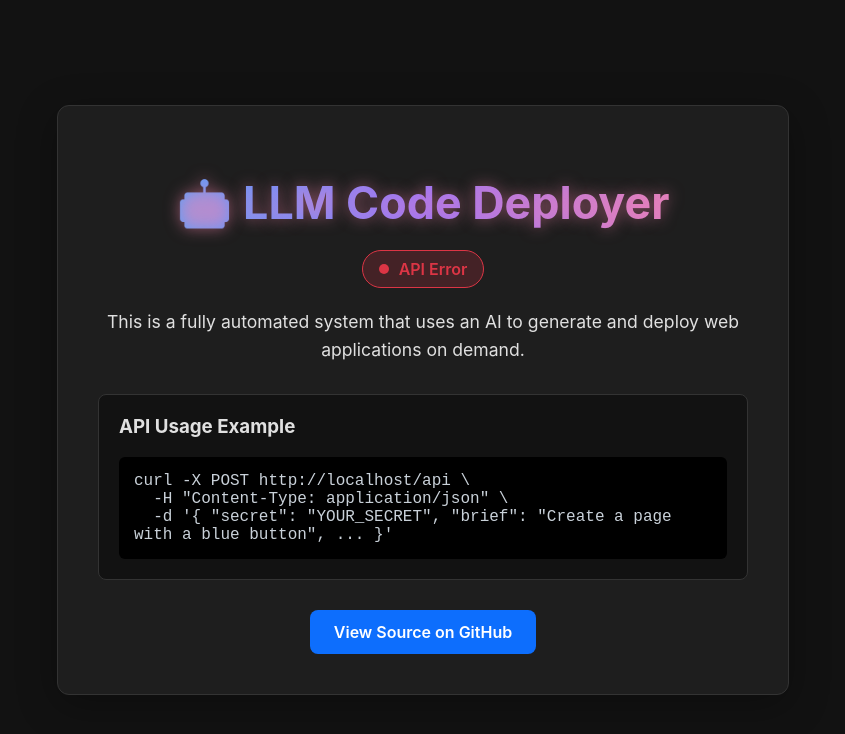
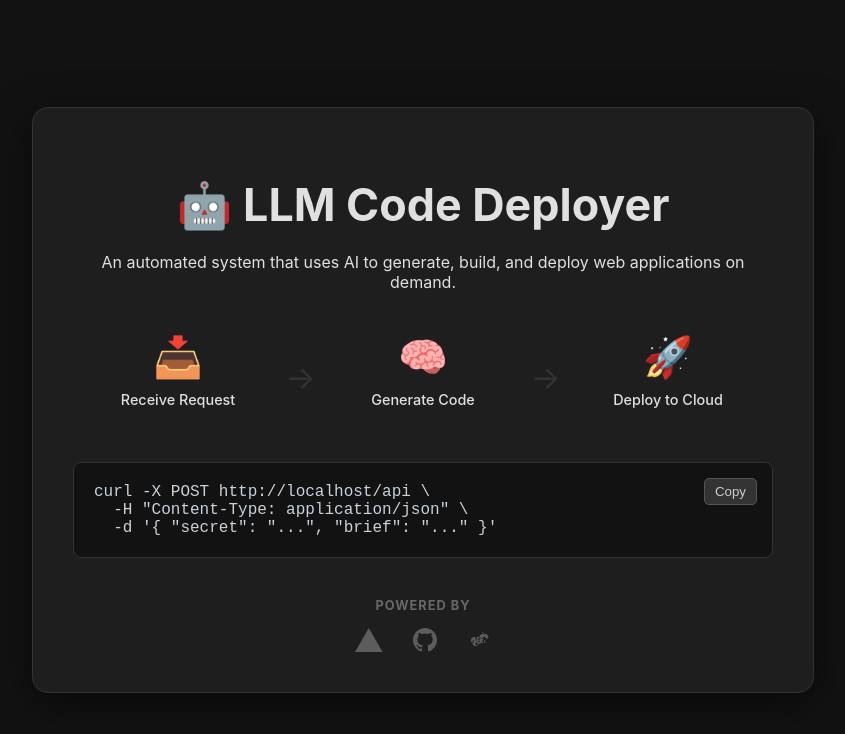
Before and after one commit to debmalyaSanyal/llm-code-deployer, a website: page index.html in a window 1280 px wide. Shown: the whole page, without its empty margins (217-1062 px from the left). Drawn offline with Linux system fonts and the light colour scheme; no server answers.

Commit message:
Enhance UI styles and add copy functionality
Updated styling and layout for better UI/UX. Added functionality for copying code snippets to clipboard.

```diff
--- a/index.html
+++ b/index.html
@@ -32,99 +32,106 @@
         .container {
             background-color: var(--card-color);
             border: 1px solid var(--border-color);
-            border-radius: 12px;
+            border-radius: 16px;
             padding: 40px;
-            max-width: 650px;
+            max-width: 700px;
             width: 100%;
             text-align: center;
-            box-shadow: 0 10px 40px rgba(0, 0, 0, 0.3);
+            box-shadow: 0 10px 40px rgba(0, 0, 0, 0.5);
         }
 
         h1 {
             font-size: 2.8rem;
-            background: linear-gradient(90deg, #4dabf7, #9775fa, #f783ac);
-            -webkit-background-clip: text;
-            -webkit-text-fill-color: transparent;
             margin-bottom: 20px;
-            animation: text-glow 5s ease-in-out infinite alternate;
         }
 
-        @keyframes text-glow {
-            from { text-shadow: 0 0 5px #4dabf788; }
-            to { text-shadow: 0 0 15px #f783ac88; }
+        /* --- Workflow Diagram --- */
+        .workflow {
+            display: flex;
+            justify-content: space-between;
+            align-items: center;
+            margin: 40px 0;
+        }
+        .step {
+            opacity: 0;
+            transform: translateY(20px);
+            animation: fadeInUp 0.5s ease-out forwards;
+            flex-basis: 30%;
+        }
+        .step-icon { font-size: 2.5rem; }
+        .step p { font-size: 0.9rem; margin-top: 10px; font-weight: 500; }
+        .arrow {
+            font-size: 2rem;
+            color: var(--border-color);
+            opacity: 0;
+            animation: fadeInUp 0.5s ease-out 0.6s forwards;
         }
 
-        .status-badge {
-            display: inline-flex;
-            align-items: center;
-            padding: 8px 16px;
-            border-radius: 20px;
-            font-weight: 600;
-            margin-bottom: 20px;
-            transition: all 0.3s ease;
+        /* Animation Delays */
+        .step:nth-child(1) { animation-delay: 0.2s; }
+        .step:nth-child(3) { animation-delay: 0.4s; }
+        .step:nth-child(5) { animation-delay: 0.6s; }
+
+        @keyframes fadeInUp {
+            to {
+                opacity: 1;
+                transform: translateY(0);
+            }
         }
 
-        .status-dot {
-            width: 10px;
-            height: 10px;
-            border-radius: 50%;
-            margin-right: 10px;
-        }
-
-        /* Status Styles */
-        .status-checking { background-color: #f8f9fa22; color: #f8f9fa; border: 1px solid #f8f9fa88; }
-        .status-checking .status-dot { background-color: #f8f9fa; }
-
-        .status-ok { background-color: rgba(25, 135, 84, 0.2); color: var(--green-color); border: 1px solid var(--green-color); }
-        .status-ok .status-dot { background-color: var(--green-color); animation: pulse 1.5s infinite; }
-
-        .status-error { background-color: rgba(220, 53, 69, 0.2); color: var(--red-color); border: 1px solid var(--red-color); }
-        .status-error .status-dot { background-color: var(--red-color); }
-
-        @keyframes pulse {
-            0% { box-shadow: 0 0 0 0 rgba(25, 135, 84, 0.7); }
-            70% { box-shadow: 0 0 0 10px rgba(25, 135, 84, 0); }
-            100% { box-shadow: 0 0 0 0 rgba(25, 135, 84, 0); }
-        }
-
-        p { font-size: 1.1rem; line-height: 1.6; margin: 0 0 30px 0; }
-
+        /* --- Usage Box with Copy Button --- */
         .usage-box {
+            position: relative;
             background-color: var(--bg-color);
             border: 1px solid var(--border-color);
             border-radius: 8px;
             padding: 20px;
             text-align: left;
-            margin-bottom: 30px;
+            margin: 30px 0;
+        }
+        #copy-button {
+            position: absolute;
+            top: 15px;
+            right: 15px;
+            background-color: #333;
+            border: 1px solid #555;
+            color: #ccc;
+            padding: 5px 10px;
+            border-radius: 5px;
+            cursor: pointer;
+            transition: background-color 0.2s;
+        }
+        #copy-button:hover { background-color: #444; }
+        #copy-button.copied { background-color: var(--green-color); color: white; }
+        code {
+            display: block;
+            font-family: "SF Mono", "Fira Code", monospace;
+            white-space: pre-wrap;
+            color: #c9d1d9;
+            padding-right: 60px; /* Space for the button */
         }
 
-        .usage-box h3 { margin-top: 0; }
-
-        .usage-box code {
-            display: block;
-            background-color: #000;
-            padding: 15px;
-            border-radius: 6px;
-            font-family: "SF Mono", "Fira Code", monospace;
-            white-space: pre-wrap;
-            word-wrap: break-word;
-            color: #c9d1d9;
+        /* --- Tech Stack --- */
+        .tech-stack {
+            margin-top: 40px;
+            opacity: 0.7;
         }
-
-        .button {
-            display: inline-block;
-            background: var(--primary-color);
-            color: white;
-            padding: 12px 24px;
-            text-decoration: none;
-            font-weight: 600;
-            border-radius: 8px;
-            transition: transform 0.2s ease, box-shadow 0.2s ease;
+        .tech-stack h3 {
+            font-size: 0.8rem;
+            text-transform: uppercase;
+            letter-spacing: 1px;
+            color: #888;
+            margin-bottom: 15px;
         }
-
-        .button:hover {
-            transform: translateY(-2px);
-            box-shadow: 0 4px 15px rgba(13, 110, 253, 0.4);
+        .logos { display: flex; justify-content: center; gap: 30px; align-items: center; }
+        .logos svg {
+            height: 24px;
+            fill: #777;
+            transition: fill 0.3s, transform 0.3s;
+        }
+        .logos svg:hover {
+            fill: #fff;
+            transform: scale(1.1);
         }
     </style>
 </head>
@@ -132,52 +139,63 @@
 
     <div class="container">
         <h1>🤖 LLM Code Deployer</h1>
+        <p>An automated system that uses AI to generate, build, and deploy web applications on demand.</p>
 
-        <div id="api-status-badge" class="status-badge status-checking">
-            <span class="status-dot"></span>
-            <span id="api-status-text">Checking Status...</span>
+        <div class="workflow">
+            <div class="step">
+                <div class="step-icon">📥</div>
+                <p>Receive Request</p>
+            </div>
+            <div class="arrow">→</div>
+            <div class="step">
+                <div class="step-icon">🧠</div>
+                <p>Generate Code</p>
+            </div>
+            <div class="arrow">→</div>
+            <div class="step">
+                <div class="step-icon">🚀</div>
+                <p>Deploy to Cloud</p>
+            </div>
         </div>
 
-        <p>This is a fully automated system that uses an AI to generate and deploy web applications on demand.</p>
-
         <div class="usage-box">
-            <h3>API Usage Example</h3>
-            <code>curl -X POST <span id="api-url"></span>/api \<br>  -H "Content-Type: application/json" \<br>  -d '{ "secret": "YOUR_SECRET", "brief": "Create a page with a blue button", ... }'</code>
+            <button id="copy-button">Copy</button>
+            <code id="code-snippet">curl -X POST <span id="api-url"></span>/api \<br>  -H "Content-Type: application/json" \<br>  -d '{ "secret": "...", "brief": "..." }'</code>
         </div>
 
-        <a href="https://github.com/your-github-username/llm-code-deployer" class="button" target="_blank" rel="noopener noreferrer">
-            View Source on GitHub
-        </a>
+        <div class="tech-stack">
+            <h3>Powered By</h3>
+            <div class="logos">
+                <svg viewBox="0 0 116 100"><path fill-rule="evenodd" clip-rule="evenodd" d="M57.5 0L115 100H0L57.5 0z"/></svg>
+                <svg viewBox="0 0 16 16"><path d="M8 0C3.58 0 0 3.58 0 8c0 3.54 2.29 6.53 5.47 7.59.4.07.55-.17.55-.38 0-.19-.01-.82-.01-1.49-2.01.37-2.53-.49-2.69-.94-.09-.23-.48-.94-.82-1.13-.28-.15-.68-.52-.01-.53.63-.01 1.08.58 1.23.82.72 1.21 1.87.87 2.33.66.07-.52.28-.87.51-1.07-1.78-.2-3.64-.89-3.64-3.95 0-.87.31-1.59.82-2.15-.08-.2-.36-1.02.08-2.12 0 0 .67-.21 2.2.82.64-.18 1.32-.27 2-.27.68 0 1.36.09 2 .27 1.53-1.04 2.2-.82 2.2-.82.44 1.1.16 1.92.08 2.12.51.56.82 1.27.82 2.15 0 3.07-1.87 3.75-3.65 3.95.29.25.54.73.54 1.48 0 1.07-.01 1.93-.01 2.2 0 .21.15.46.55.38A8.013 8.013 0 0016 8c0-4.42-3.58-8-8-8z"></path></svg>
+                <svg viewBox="0 0 24 24"><path d="M12 14.25c-1.24 0-2.25-1.01-2.25-2.25S10.76 9.75 12 9.75s2.25 1.01 2.25 2.25-1.01 2.25-2.25 2.25zm0 1.5c1.93 0 3.5-1.57 3.5-3.5s-1.57-3.5-3.5-3.5-3.5 1.57-3.5 3.5 1.57 3.5 3.5 3.5zM4 12c0-1.66 1.34-3 3-3 .83 0 1.5.67 1.5 1.5s-.67 1.5-1.5 1.5-1.5.67-1.5 1.5.67 1.5 1.5 1.5c.83 0 1.5-.67 1.5-1.5 0-1.66 1.34-3 3-3s3 1.34 3 3c0 .83.67 1.5 1.5 1.5s1.5-.67 1.5-1.5-1.34-3-3-3-3 1.34-3 3v.38c-.3-.23-.65-.38-1-.38-1.1 0-2 .9-2 2s.9 2 2 2c.35 0 .68-.1 1-.26V15c0 1.66-1.34 3-3 3s-3-1.34-3-3c0-.83-.67-1.5-1.5-1.5S4 12.83 4 12zm16 0c0-1.66-1.34-3-3-3-.83 0-1.5.67-1.5 1.5s.67 1.5 1.5 1.5 1.5.67 1.5 1.5-.67 1.5-1.5 1.5c-.83 0-1.5-.67-1.5-1.5 0-1.66-1.34-3-3-3s-3 1.34-3 3c0 .83-.67 1.5-1.5 1.5s-1.5-.67-1.5-1.5 1.34-3 3-3 3 1.34 3 3v-.38c.3.23.65.38 1 .38 1.1 0 2-.9 2-2s-.9-2-2-2c-.35 0-.68.1-1 .26V9c0-1.66 1.34-3 3-3s3 1.34 3 3c0 .83.67 1.5 1.5 1.5s1.5-.67 1.5-1.5-1.34-3-3-3-3 1.34-3-3z"></path></svg>
+            </div>
+        </div>
+
     </div>
 
     <script>
-        // This script runs when the page loads to check the API status
         document.addEventListener('DOMContentLoaded', () => {
-            const statusBadge = document.getElementById('api-status-badge');
-            const statusText = document.getElementById('api-status-text');
+            const copyButton = document.getElementById('copy-button');
+            const codeSnippet = document.getElementById('code-snippet');
             const apiUrlSpan = document.getElementById('api-url');
 
-            // Display the API's base URL in the usage example
+            // Populate the API URL dynamically
             apiUrlSpan.textContent = window.location.origin;
 
-            // Ping the /api endpoint
-            fetch('/api')
-                .then(response => {
-                    // A 405 error is expected and correct for a GET request.
-                    // It means the server is online and responding.
-                    if (response.status === 405) {
-                        statusBadge.className = 'status-badge status-ok';
-                        statusText.textContent = 'API Operational';
-                    } else {
-                        throw new Error('Server responded with an unexpected status.');
-                    }
-                })
-                .catch(error => {
-                    // This catches network errors (e.g., server is down)
-                    console.error('API Status Check Failed:', error);
-                    statusBadge.className = 'status-badge status-error';
-                    statusText.textContent = 'API Error';
+            // Copy to Clipboard logic
+            copyButton.addEventListener('click', () => {
+                // Get the text content, replacing <br> with newlines for the clipboard
+                const textToCopy = codeSnippet.innerHTML.replace(/<br\s*\/?>/gi, '\n').replace(/&lt;/g, '<').replace(/&gt;/g, '>').replace(/<span[^>]*>|<\/span>/g, '');
+                navigator.clipboard.writeText(textToCopy).then(() => {
+                    copyButton.textContent = 'Copied!';
+                    copyButton.classList.add('copied');
+                    setTimeout(() => {
+                        copyButton.textContent = 'Copy';
+                        copyButton.classList.remove('copied');
+                    }, 2000);
                 });
+            });
         });
     </script>
 </body>
```
